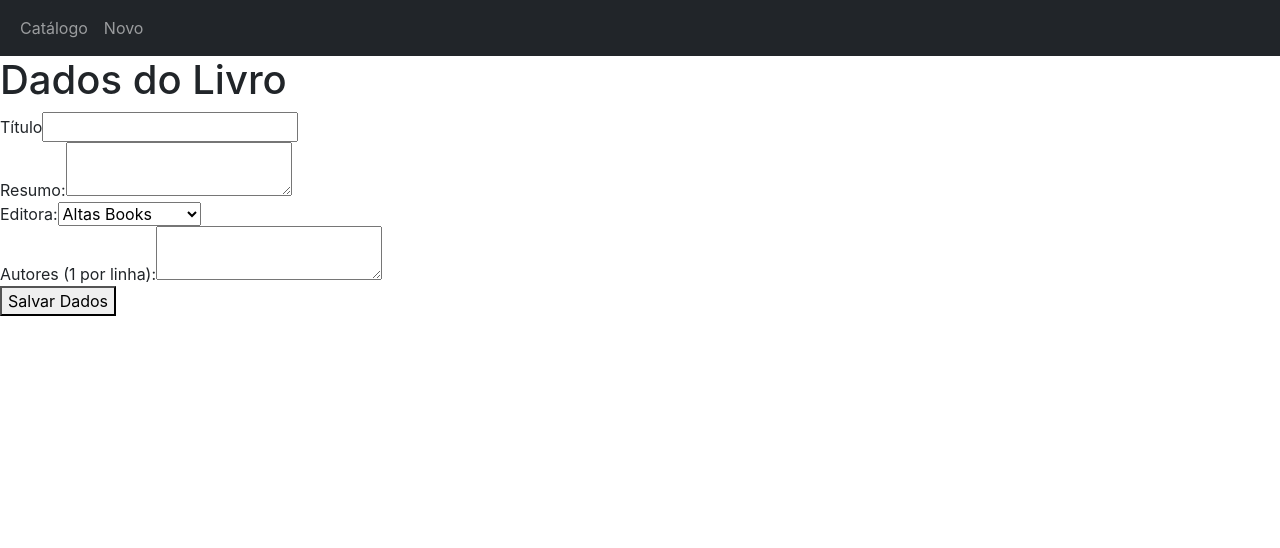
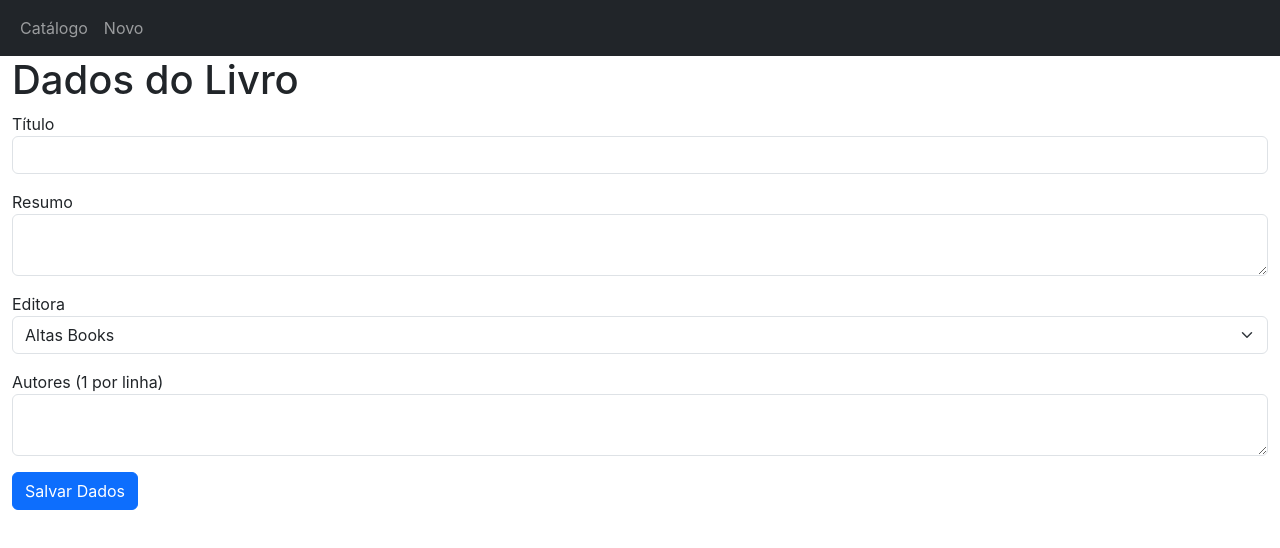
Before and after one commit to altairsf/livros-react, a React (Create React App) app: page /dados in a window 1280 px wide. Shown: the top 548 px of the page. Built offline with nearby package versions, Linux system fonts and the light colour scheme.

Commit message:
commmit -m "Updated"

```diff
--- a/src/LivroDados.js
+++ b/src/LivroDados.js
@@ -42,30 +42,33 @@ const LivroDados = () => {
 
     return (
         <main>
+            <div class="container-fluid">
             <h1>Dados do Livro</h1>
             <form onSubmit={incluir}>
-                <div>
+                    <div class= "mb-3">
                         <label>Título</label>
                         <input
                         type="text"
+                        class="form-control"
                         value={titulo}
                         onChange={(e) => setTitulo(e.target.value)}
                         required
                     />
                     </div>
 
-                <div>
-                    <label>Resumo:</label>
+                    <div class= "mb-3">
+                        <label>Resumo</label>
                         <textarea
                             value={resumo}
+                            class="form-control"
                             onChange={(e) => setResumo(e.target.value)}
                             required
                         />
                     </div>
 
-                <div>
-                    <label>Editora:</label>
-                    <select value={codEditora} onChange={tratarCombo}>
+                <div class= "mb-3">
+                    <label>Editora</label>
+                    <select value={codEditora} onChange={tratarCombo} class="form-select">
                         {opcoes.map((opcao) => (
                             <option key={opcao.value} value={opcao.value}>
                                 {opcao.text}
@@ -74,19 +77,21 @@ const LivroDados = () => {
                     </select>
                 </div>
 
-                <div>
-                    <label>Autores (1 por linha):</label>
+                <div class= "mb-3">
+                    <label>Autores (1 por linha)</label>
                     <textarea
                         value={autores}
+                        class="form-control"
                         onChange={(e) => setAutores(e.target.value)}
                         required
                     />
                 </div>
 
-                <div>
-                    <button type="submit">Salvar Dados</button>
+                <div class= "mb-3">
+                    <button type="submit" class="btn btn-primary">Salvar Dados</button>
                 </div>
             </form>
+            </div>
         </main>
     );
 
--- a/src/LivroLista.js
+++ b/src/LivroLista.js
@@ -50,8 +50,9 @@ const LivroLista = () => {
 
   return (
     <main>
+      <div class="container-fluid">
         <h1>Catálogo de Livros</h1>
-      <table className="table">
+        <table className="table table-striped table-bordered">
           <thead class="table-dark">
             <tr>
               <th>Título</th>
@@ -66,6 +67,7 @@ const LivroLista = () => {
           ))}
         </tbody>
       </table>
+    </div>
   </main>
   );
 };
```
Lines whose indentation alone changed are shown as unchanged.
